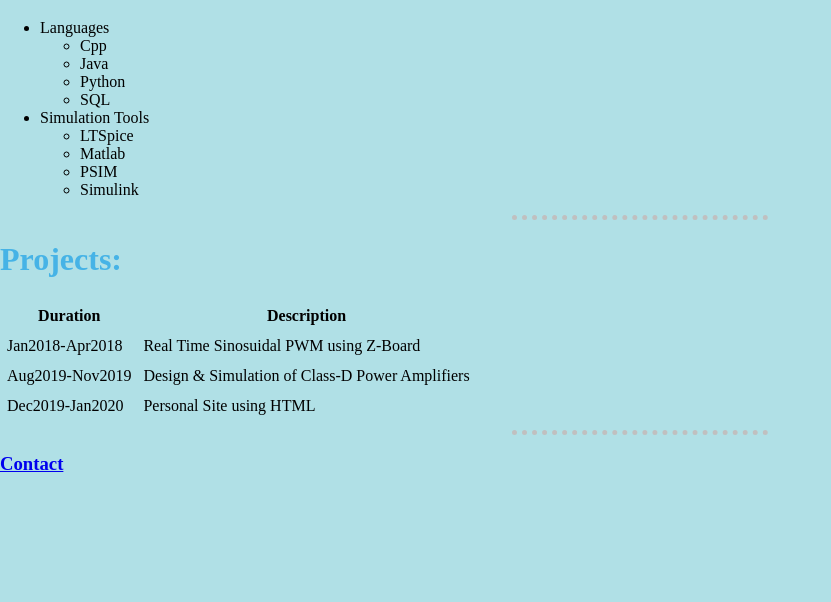
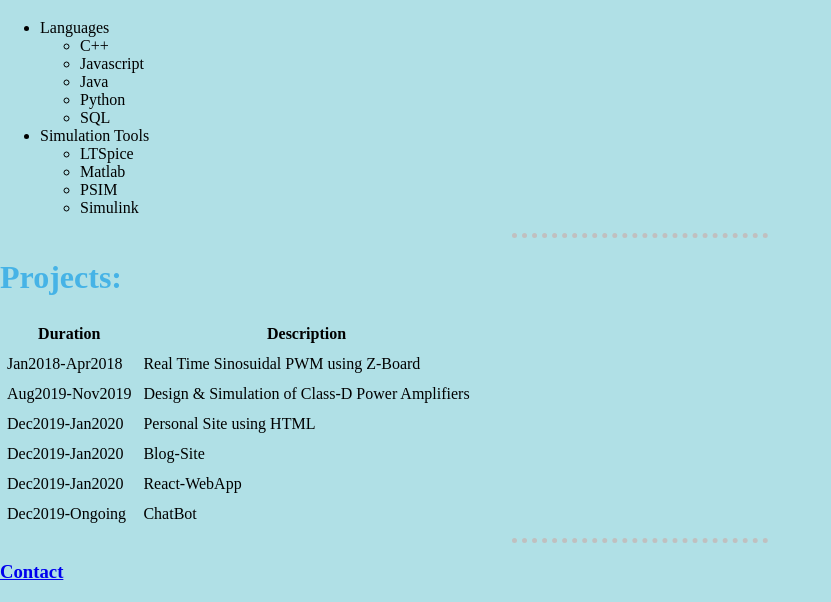
Before and after one commit to 98Avnish/Personal-site, a plain HTML site: page index.html in a window 1280 px wide. Shown: the part 490-1092 px from the top of the page, without its empty margins (0-831 px from the left). Before the commit the page ends 984 px from the top, so only its background shows below. Drawn offline with Linux system fonts and the light colour scheme.

Commit message:
Project Updates

```diff
--- a/index.html
+++ b/index.html
@@ -28,7 +28,8 @@
   <ul>
     <li>Languages
       <ul>
-        <li>Cpp</li>
+        <li>C++</li>
+        <li>Javascript</li>
         <li>Java</li>
         <li>Python</li>
         <li>SQL</li>
@@ -66,6 +67,18 @@
         <td>Dec2019-Jan2020</td>
         <td>Personal Site using HTML</td>
       </tr>
+      <tr>
+        <td>Dec2019-Jan2020</td>
+        <td>Blog-Site</td>
+      </tr>
+      <tr>
+        <td>Dec2019-Jan2020</td>
+        <td>React-WebApp</td>
+      </tr>
+      <tr>
+        <td>Dec2019-Ongoing</td>
+        <td>ChatBot</td>
+      </tr>
     </tbody>
   </table>
   <hr>
```
